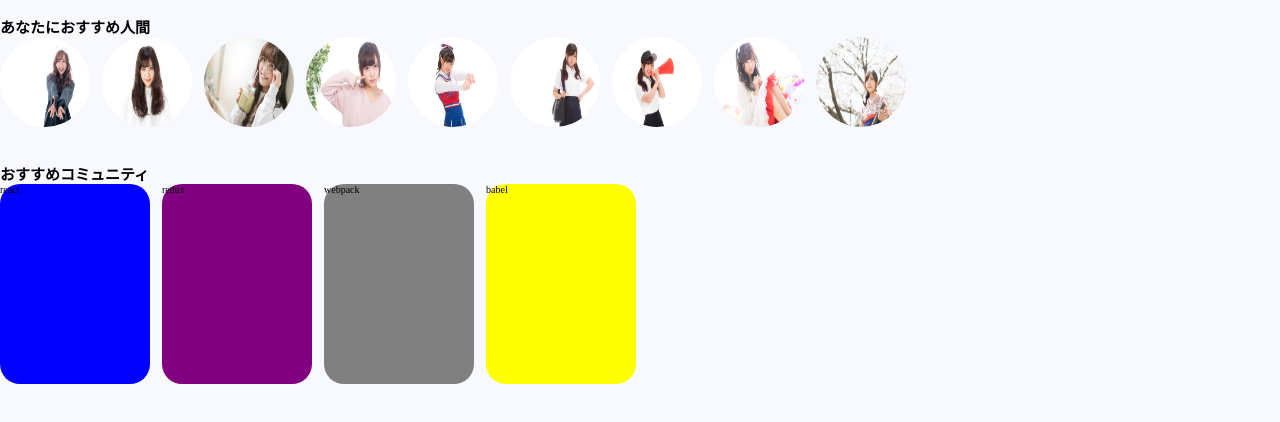
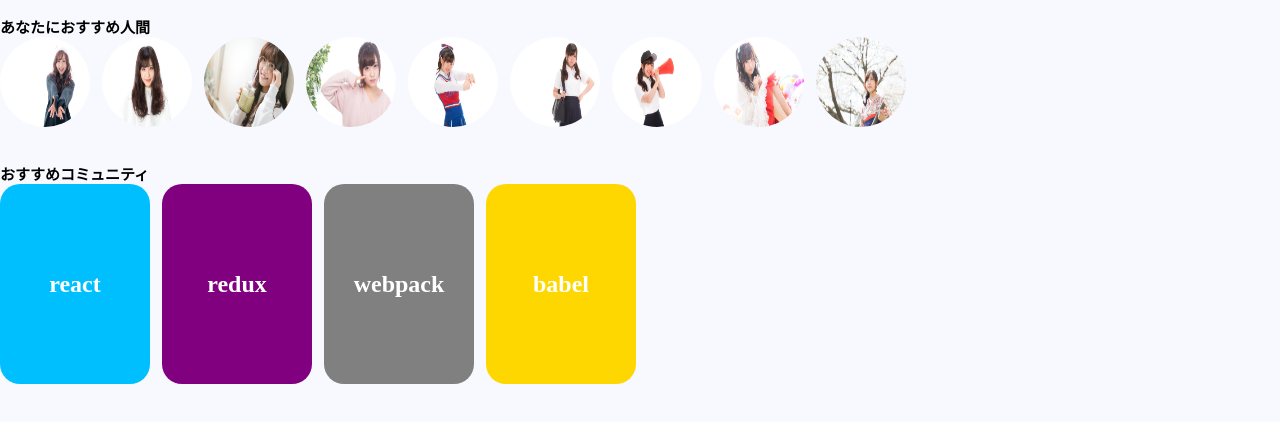
Before and after one commit to sadnessOjisan/backdrop-modal, a website built with webpack: page src/index.html in a window 1280 px wide. Shown: the part 222-644 px from the top of the page. Built offline with nearby package versions, Linux system fonts and the light colour scheme.

Commit message:
update: tuning

```diff
--- a/src/index.html
+++ b/src/index.html
@@ -29,10 +29,10 @@
       <section>
             <h2>おすすめコミュニティ</h2>
             <div class='image-wrapper'>
-              <div class='card react'>react</div>
-              <div class='card redux'>redux</div>
-              <div class='card webpack'>webpack</div>
-              <div class='card babel'>babel</div>
+              <div class='card react'><span>react</span></div>
+              <div class='card redux'><span>redux</span></div>
+              <div class='card webpack'><span>webpack</span></div>
+              <div class='card babel'><span>babel</span></div>
             </div>
         </section>
 
--- a/src/main.ts
+++ b/src/main.ts
@@ -64,17 +64,35 @@ const contents = $("#contents");
 const contentsElm = $("#contents")[0]; // DOM取得、jQuery F**k!!!
 const hammerManager = new Hammer(contentsElm, { pointers: 0 });
 console.log(contents);
+
+let animating = false;
 hammerManager.on("pan", ev => {
+  console.log(animating);
   const { deltaY, isFinal } = ev;
   console.log(ev);
   if (isFinal && deltaY > 0) {
     setTimeout(() => {
       contents.css({ display: "none" });
+      animating = false;
     }, 500);
   } else {
+    console.log(deltaY);
     if (deltaY > 0) {
+      if (animating) {
+        setTimeout(() => {
+          animating = false;
+        }, 500);
+        return;
+      }
       contents.css({ top: "95%", "transition-property": "top" });
     } else {
+      if (isFinal) return;
+      if (animating) {
+        setTimeout(() => {
+          animating = false;
+        }, 500);
+        return;
+      }
       contents.css({ top: "5%", "transition-property": "top" });
     }
   }
--- a/src/style.css
+++ b/src/style.css
@@ -40,10 +40,16 @@
   height: 200px;
   margin-right: 12px;
   border-radius: 20px;
+  display: flex;
+  align-items: center;
+  justify-content: center;
+  font-size: 24px;
+  color: white;
+  font-weight: bold;
 }
 
 .card.react {
-  background-color: blue;
+  background-color: deepskyblue;
 }
 
 .card.redux {
@@ -55,7 +61,7 @@
 }
 
 .card.babel {
-  background-color: yellow;
+  background-color: gold;
 }
 
 .icon {
```
Also changed, not shown: 1 other file.
